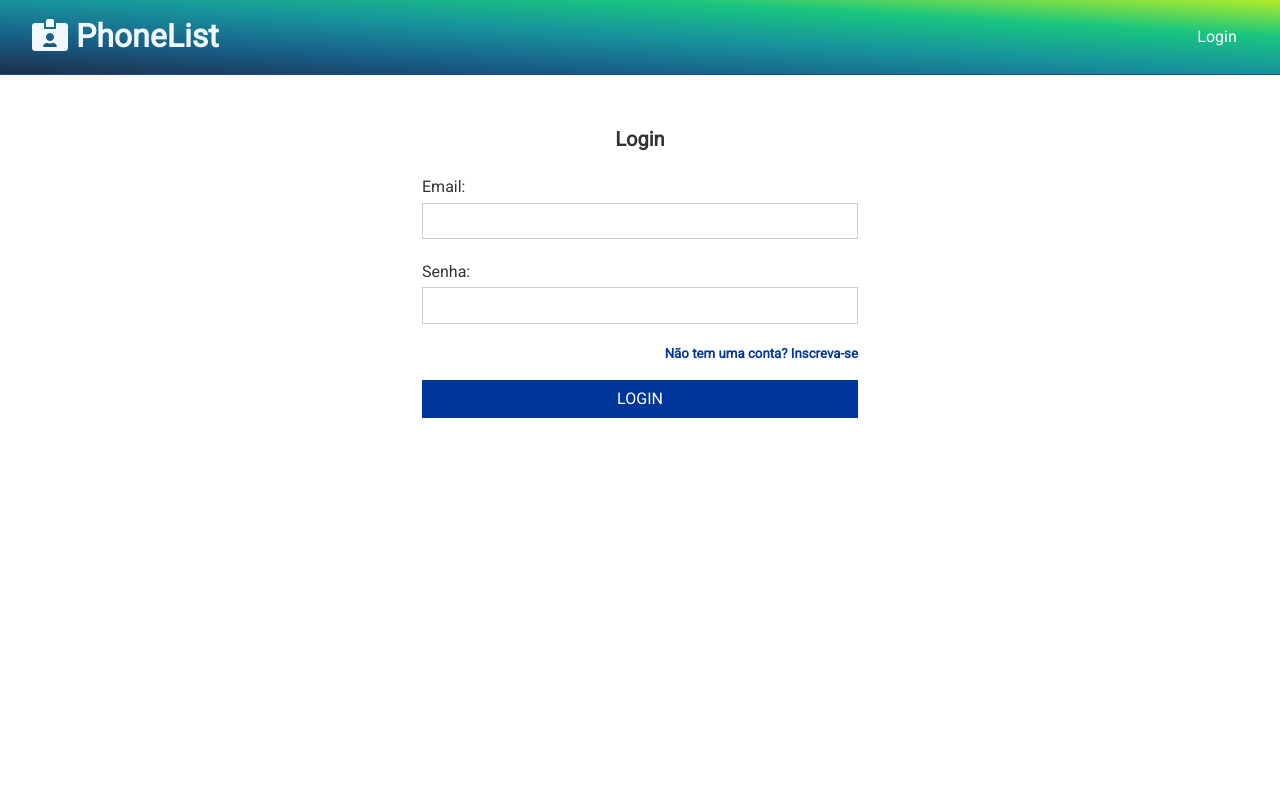
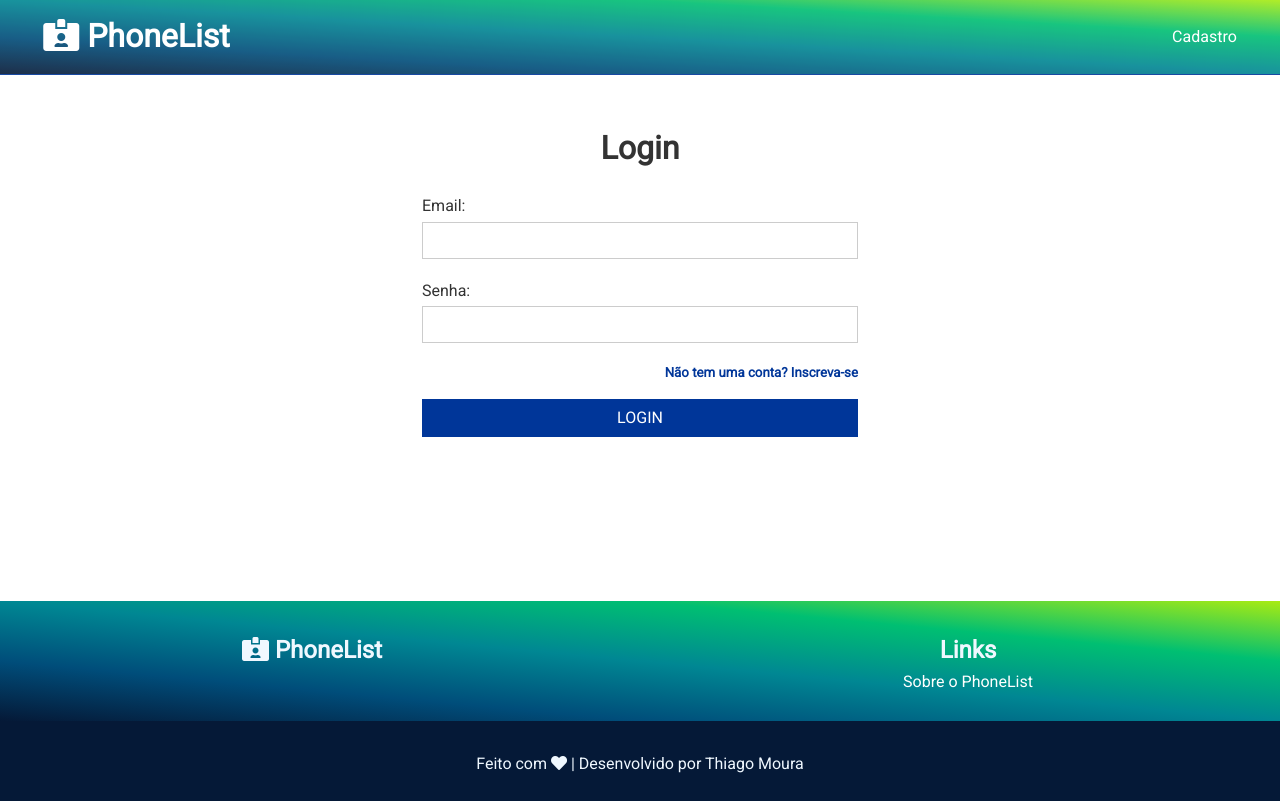
Before and after one commit to thienry/phone-list, a React (Create React App) app in the folder client/: page /login in a window 1280 px wide. Built offline with nearby package versions, Linux system fonts and the light colour scheme.

Commit message:
Created the footer & navbar conditional login button

```diff
--- a/client/src/App.js
+++ b/client/src/App.js
@@ -14,6 +14,7 @@ import AlertState from "./context/alert/alertState";
 import setAuthToken from "./utils/setAuthToken";
 
 import PrivateRoute from "./components/routes/PrivateRoute";
+import Footer from "./components/layout/Footer";
 
 if (localStorage.token) setAuthToken(localStorage.token);
 
@@ -34,6 +35,7 @@ function App() {
                   <Route exact path="/login" component={Login} />
                 </Switch>
               </div>
+              <Footer />
             </>
           </Router>
         </AlertState>
--- a/client/src/components/auth/Login.js
+++ b/client/src/components/auth/Login.js
@@ -48,7 +48,7 @@ const Login = (props, { icon, title }) => {
       <div>
         <h1>
           <i className={icon} /> <span className="text-primary">{title}</span>
-          <p className="lead" style={{ textAlign: "center" }}>
+          <p className="lead-form" style={{ textAlign: "center" }}>
             Login
           </p>
         </h1>
--- a/client/src/components/auth/Register.js
+++ b/client/src/components/auth/Register.js
@@ -52,7 +52,7 @@ const Register = (props, { icon, title }) => {
       <div>
         <h1>
           <i className={icon} /> <span className="text-primary">{title}</span>
-          <p className="lead" style={{ textAlign: "center" }}>
+          <p className="lead-form" style={{ textAlign: "center" }}>
             Cadastro
           </p>
         </h1>
--- /dev/null
+++ b/client/src/components/layout/Footer.js
@@ -0,0 +1,61 @@
+import React from "react";
+import PropTypes from "prop-types";
+import { Link } from "react-router-dom";
+
+const Footer = ({ icon, iconHeart, title, name }) => {
+  return (
+    <footer>
+      <div className="footer">
+        <div className="">
+          <div className="grid-2 ">
+            <div className="text-center">
+              <h2>
+                <i className={icon} /> {title}
+              </h2>
+            </div>
+            <div className="text-center">
+              <h2>Links</h2>
+              <ul>
+                <li>
+                  <Link to="/sobre" style={{ color: "white" }}> Sobre o {title}</Link>
+                </li>
+              </ul>
+            </div>
+          </div>
+        </div>
+      </div>
+      <div className="footer-copyright text-center">
+        Feito com <i className={iconHeart} /> |{" "}
+        <span className="footer-name">
+          {" "}
+          Desenvolvido por{" "}
+          <a
+            className="text-light"
+            style={{ textDecoration: "none" }}
+            href="htts://thiagotec.com"
+            target="_blank"
+            rel="noopener noreferrer"
+          >
+            {name}
+          </a>
+        </span>
+      </div>
+    </footer>
+  );
+};
+
+Footer.propTypes = {
+  title: PropTypes.string.isRequired,
+  icon: PropTypes.string,
+  iconHeart: PropTypes.string,
+  name: PropTypes.string
+};
+
+Footer.defaultProps = {
+  title: "PhoneList",
+  iconHeart: "fas fa-heart",
+  icon: "fas fa-id-card-alt",
+  name: "Thiago Moura"
+};
+
+export default Footer;
--- a/client/src/components/layout/Navbar.js
+++ b/client/src/components/layout/Navbar.js
@@ -1,11 +1,11 @@
 import React, { useContext } from "react";
 import PropTypes from "prop-types";
-import { Link } from "react-router-dom";
+import { Link, withRouter } from "react-router-dom";
 
 import AuthContext from "../../context/auth/authContext";
 import ContactContext from "../../context/contact/contactContext";
 
-const Navbar = ({ title, icon, iconLogout }) => {
+const Navbar = ({ title, icon, iconLogout, location }) => {
   const authContext = useContext(AuthContext);
   const contactContext = useContext(ContactContext);
 
@@ -30,16 +30,24 @@ const Navbar = ({ title, icon, iconLogout }) => {
 
   const guestLinks = (
     <>
-      <li>
-        <Link to="/login">Login</Link>
-      </li>
+      {location.pathname === "/login" ? (
+        <li>
+          <Link to="/cadastro">Cadastro</Link>
+        </li>
+      ) : (
+        <li>
+          <Link to="/login" >Login</Link>
+        </li>
+      )}
     </>
   );
 
   return (
     <div className="navbar">
       <h1>
-        <i className={icon} /> {title}
+        <Link to="/">
+          <i className={icon} /> {title}
+        </Link>
       </h1>
       <ul>{isAuthenticated ? authLinks : guestLinks}</ul>
     </div>
@@ -49,7 +57,8 @@ const Navbar = ({ title, icon, iconLogout }) => {
 Navbar.propTypes = {
   title: PropTypes.string.isRequired,
   icon: PropTypes.string,
-  iconLogout: PropTypes.string
+  iconLogout: PropTypes.string,
+  location: PropTypes.object.isRequired
 };
 
 Navbar.defaultProps = {
@@ -58,4 +67,4 @@ Navbar.defaultProps = {
   iconLogout: "fas fa-sign-out-alt"
 };
 
-export default Navbar;
+export default withRouter(Navbar);
--- a/client/src/index.css
+++ b/client/src/index.css
@@ -43,6 +43,7 @@ img {
 /* Utilities */
 .container {
   max-width: 1100px;
+  min-height: calc(100vh - 320px);
   margin: auto;
   overflow: hidden;
   padding: 0 2rem;
@@ -471,6 +472,34 @@ table th {
   }
 }
 
+/* Footer */
+.footer {
+  height: 120px;
+  margin-top: 30px;
+  padding-top: 30px;
+  background-image: linear-gradient(
+    to right top,
+    #051937,
+    #004d7a,
+    #008793,
+    #00bf72,
+    #a8eb12
+  );
+  color: aliceblue;
+}
+.footer-copyright {
+  height: 80px;
+  padding-top: 30px;
+  background-color: #051937;
+  color: aliceblue;
+
+}
+.footer-copyright a {
+  text-decoration: none;
+  color: aliceblue;
+}
+
+
 /* Mobile Styles */
 @media (max-width: 700px) {
   .hide-sm {
@@ -497,6 +526,11 @@ table th {
     text-align: justify;
   }
 
+  .lead-form {
+    font-size: 1.5rem;
+    text-align: justify;
+  }
+
   /* Navbar */
   .navbar {
     display: block;
@@ -511,4 +545,9 @@ table th {
     text-align: center;
     justify-content: center;
   }
+
+  /* footer */
+  .footer {
+    height: 200px;
+  }
 }
```
